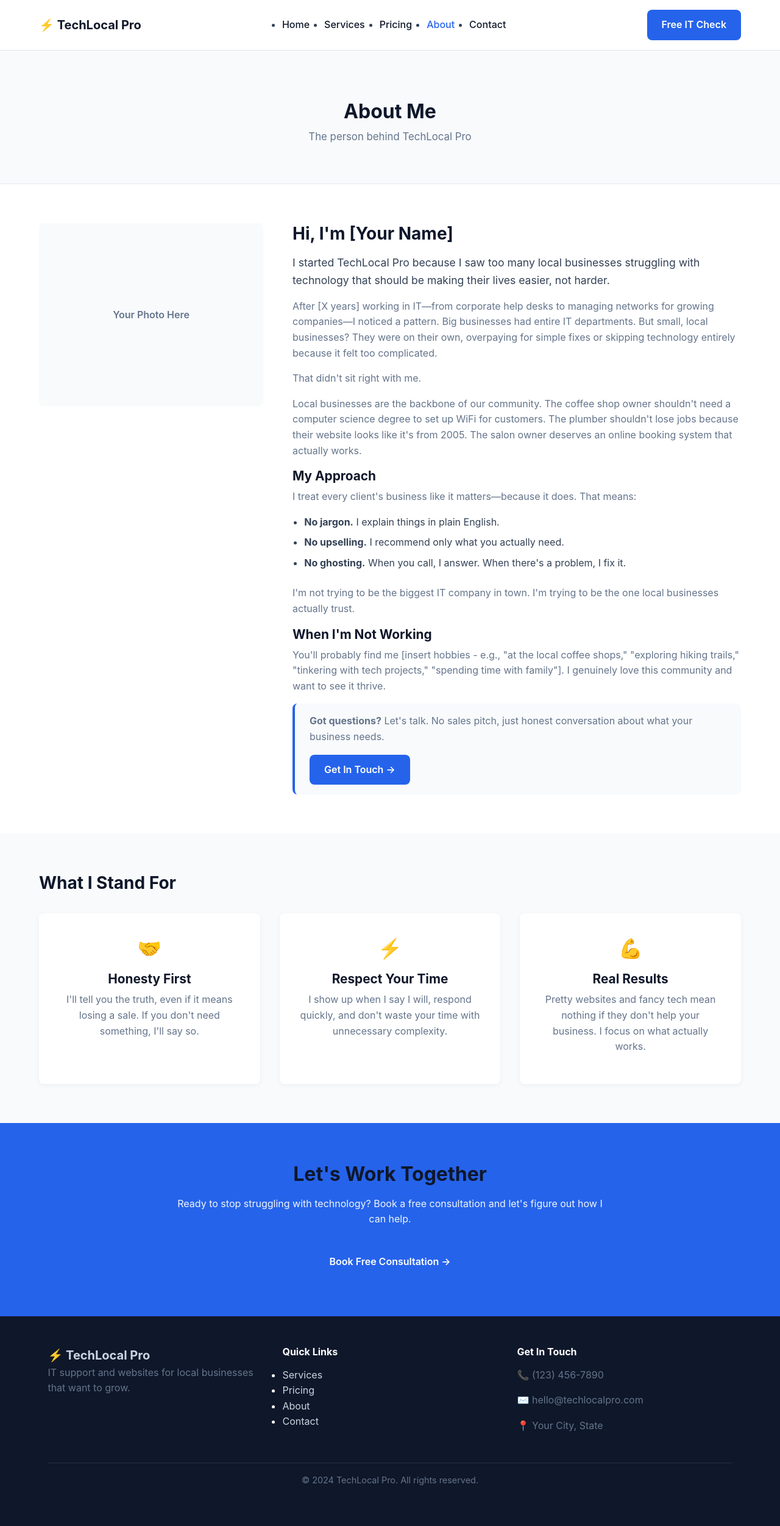
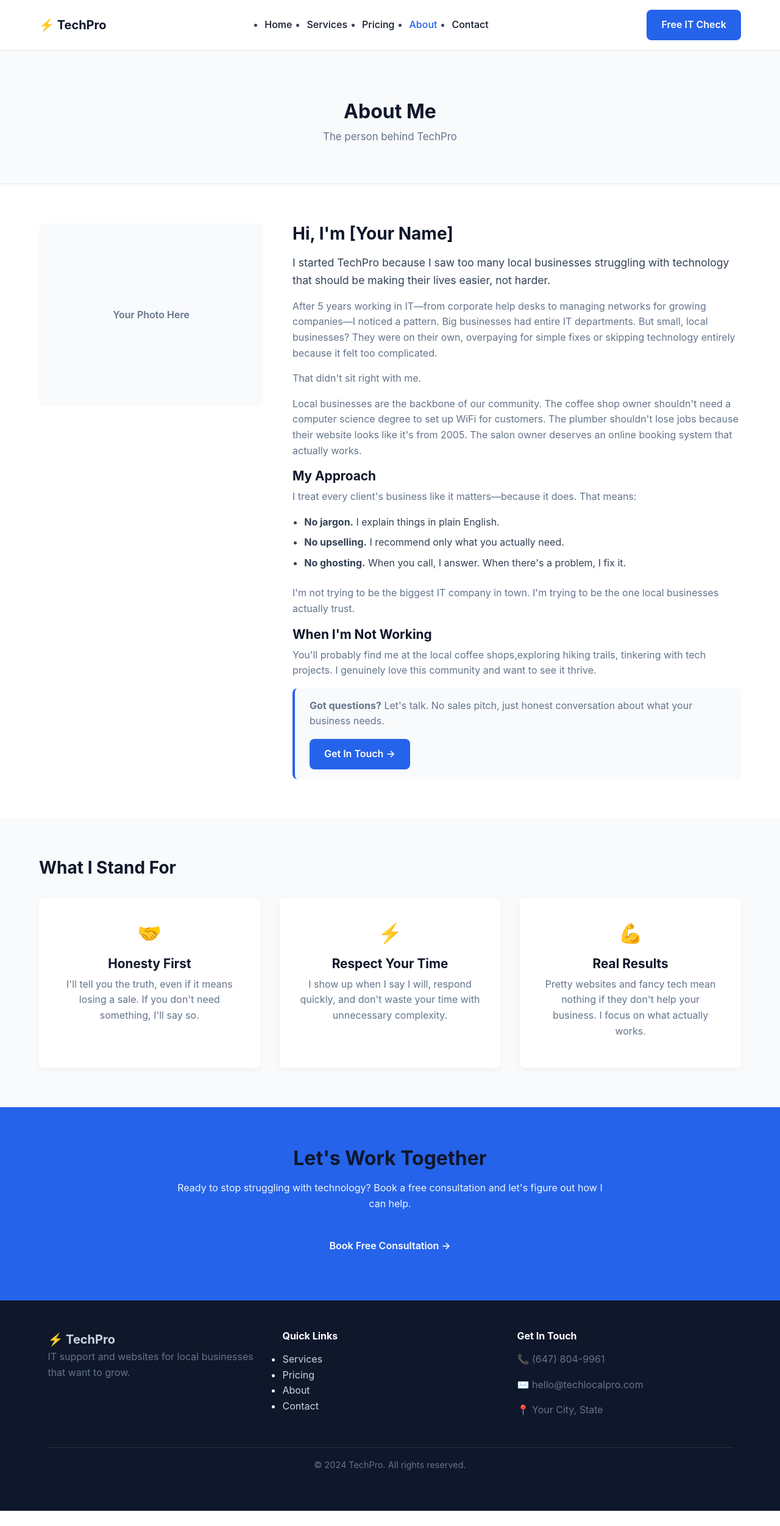
Before and after one commit to AmanShah2261/ITStore, a plain HTML site: page about.html in a window 1280 px wide. Shown: the whole page at 61% size. After the commit the page ends 2478 px from the top, so only its background shows below. Drawn offline with Linux system fonts and the light colour scheme; a web font is replaced by a local one.

Commit message:
Update about.html

```diff
--- a/about.html
+++ b/about.html
@@ -3,8 +3,8 @@
 <head>
     <meta charset="UTF-8">
     <meta name="viewport" content="width=device-width, initial-scale=1.0">
-    <meta name="description" content="Learn about TechLocal Pro - local IT support and website services run by someone who genuinely cares about helping small businesses succeed.">
-    <title>About | TechLocal Pro</title>
+    <meta name="description" content="Learn about TechPro - local IT support and website services run by someone who genuinely cares about helping small businesses succeed.">
+    <title>About | TechPro</title>
     <link rel="stylesheet" href="css/style.css">
     <link href="[fonts.googleapis.com](https://fonts.googleapis.com/css2?family=Inter:wght@400;500;600;700&display=swap)" rel="stylesheet">
 </head>
@@ -13,7 +13,7 @@
     <nav class="navbar">
         <div class="container nav-container">
             <a href="index.html" class="logo">
-                <span class="logo-icon">⚡</span> TechLocal Pro
+                <span class="logo-icon">⚡</span> TechPro
             </a>
             <button class="nav-toggle" aria-label="Toggle menu">
                 <span></span>
@@ -35,7 +35,7 @@
     <section class="page-header">
         <div class="container">
             <h1>About Me</h1>
-            <p>The person behind TechLocal Pro</p>
+            <p>The person behind TechPro</p>
         </div>
     </section>
 
@@ -53,9 +53,9 @@
                 <div class="about-text">
                     <h2>Hi, I'm [Your Name]</h2>
 
-                    <p class="lead">I started TechLocal Pro because I saw too many local businesses struggling with technology that should be making their lives easier, not harder.</p>
+                    <p class="lead">I started TechPro because I saw too many local businesses struggling with technology that should be making their lives easier, not harder.</p>
 
-                    <p>After [X years] working in IT—from corporate help desks to managing networks for growing companies—I noticed a pattern. Big businesses had entire IT departments. But small, local businesses? They were on their own, overpaying for simple fixes or skipping technology entirely because it felt too complicated.</p>
+                    <p>After 5 years working in IT—from corporate help desks to managing networks for growing companies—I noticed a pattern. Big businesses had entire IT departments. But small, local businesses? They were on their own, overpaying for simple fixes or skipping technology entirely because it felt too complicated.</p>
 
                     <p>That didn't sit right with me.</p>
 
@@ -75,7 +75,7 @@
 
                     <h3>When I'm Not Working</h3>
 
-                    <p>You'll probably find me [insert hobbies - e.g., "at the local coffee shops," "exploring hiking trails," "tinkering with tech projects," "spending time with family"]. I genuinely love this community and want to see it thrive.</p>
+                    <p>You'll probably find me at the local coffee shops,exploring hiking trails, tinkering with tech projects. I genuinely love this community and want to see it thrive.</p>
 
                     <div class="about-cta">
                         <p><strong>Got questions?</strong> Let's talk. No sales pitch, just honest conversation about what your business needs.</p>
@@ -130,7 +130,7 @@
             <div class="footer-grid">
                 <div class="footer-brand">
                     <a href="index.html" class="logo">
-                        <span class="logo-icon">⚡</span> TechLocal Pro
+                        <span class="logo-icon">⚡</span> TechPro
                     </a>
                     <p>IT support and websites for local businesses that want to grow.</p>
                 </div>
@@ -147,14 +147,14 @@
 
                 <div class="footer-contact">
                     <h4>Get In Touch</h4>
-                    <p>📞 (123) 456-7890</p>
+                    <p>📞 (647) 804-9961</p>
                     <p>✉️ hello@techlocalpro.com</p>
                     <p>📍 Your City, State</p>
                 </div>
             </div>
 
             <div class="footer-bottom">
-                <p>&copy; 2024 TechLocal Pro. All rights reserved.</p>
+                <p>&copy; 2024 TechPro. All rights reserved.</p>
             </div>
         </div>
     </footer>
```
